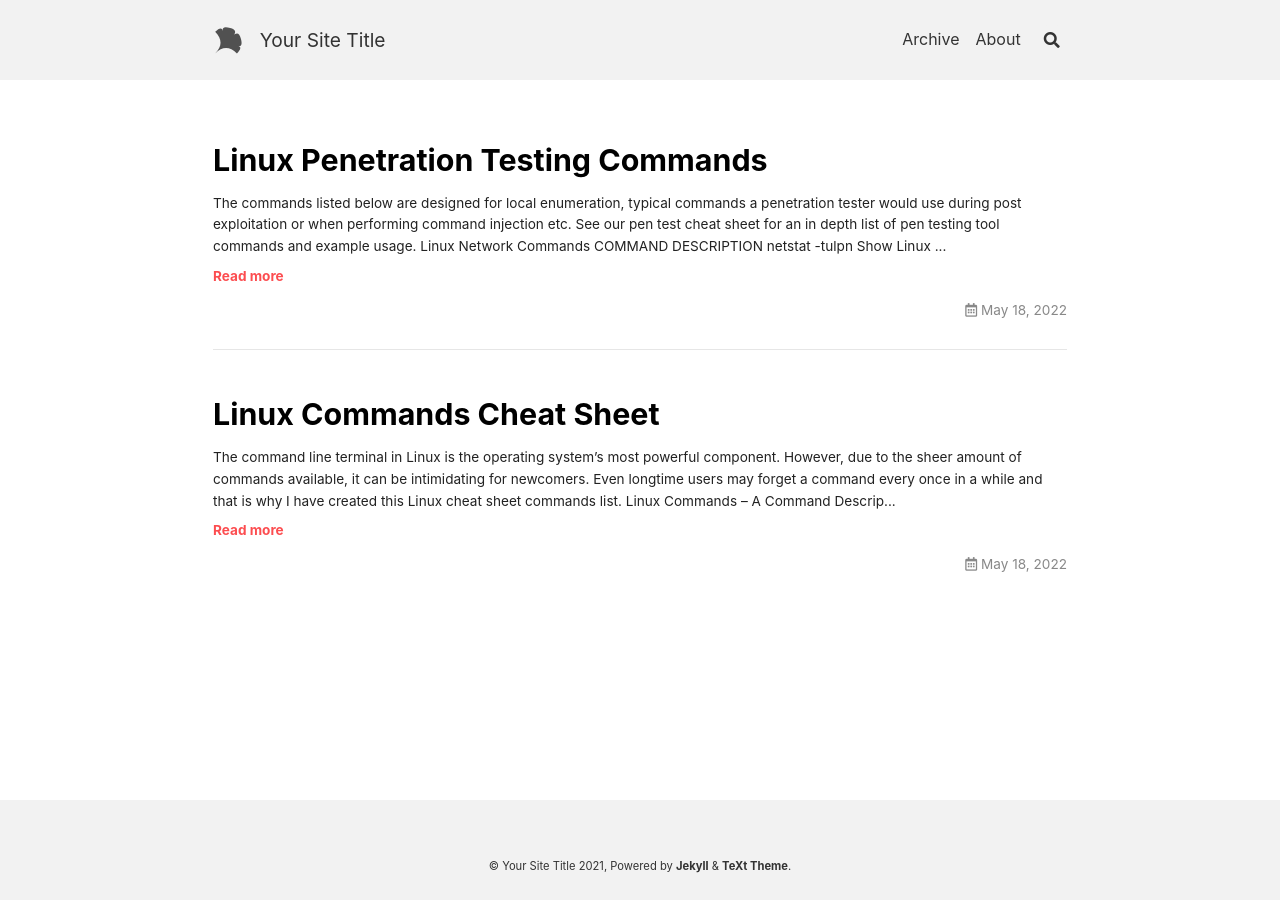
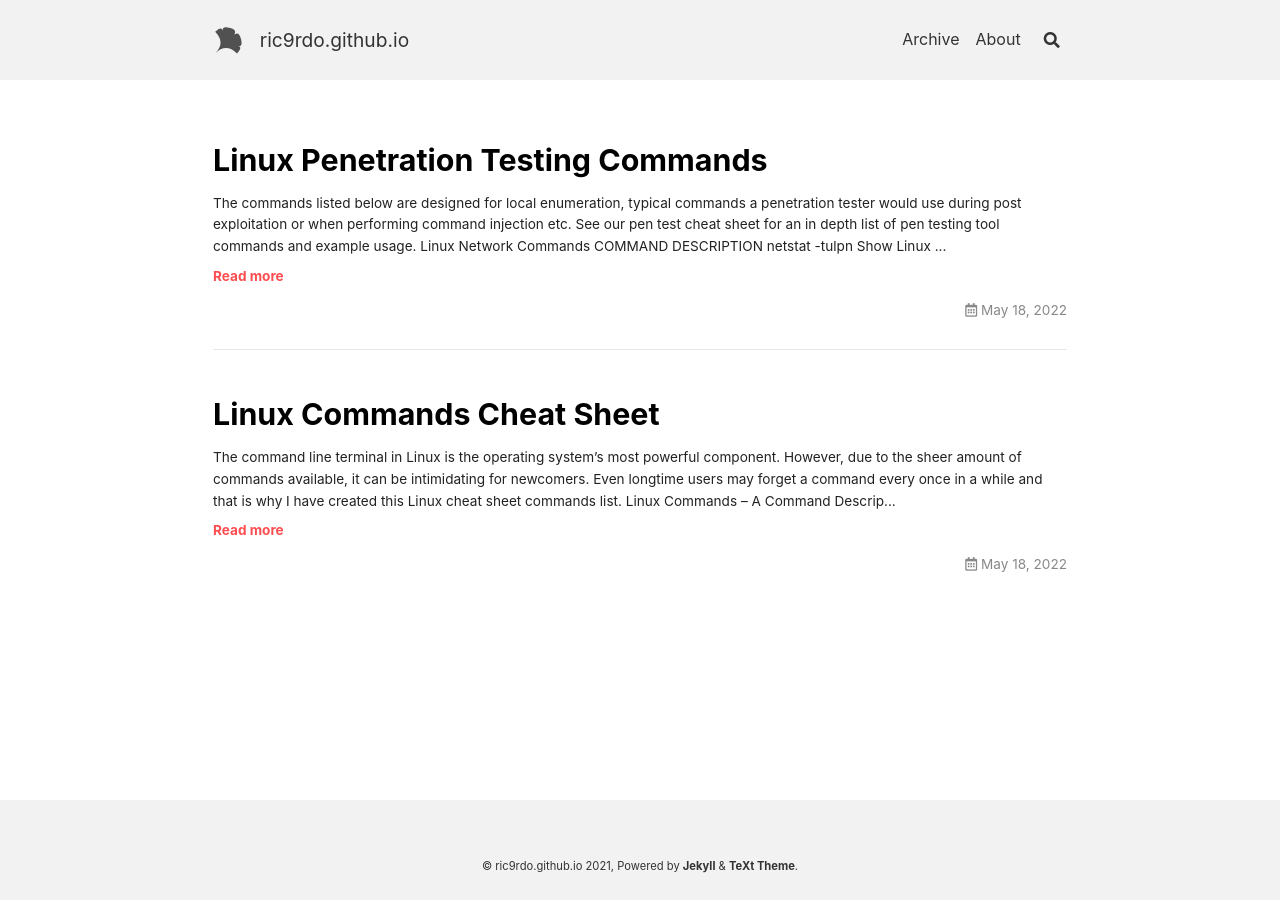
Before and after one commit to ric9rdo/ric9rdo.github.io, a Jekyll site: the page built from index.html, in a window 1280 px wide. Built offline with Jekyll 4.4.1, drawn with Linux system fonts in a browser that asks for light colours; nearby versions of some CDN libraries; the list of posts is cut into pages by our own code.

Commit message:
Update _config.yml

```diff
--- a/_config.yml
+++ b/_config.yml
@@ -20,9 +20,9 @@
 highlight_theme: default # "default" (default), "tomorrow", "tomorrow-night", "tomorrow-night-eighties", "tomorrow-night-blue", "tomorrow-night-bright"
 url     : # the base hostname & protocol for your site e.g. https://www.someone.com
 baseurl : # does not include hostname
-title   : Your Site Title
+title   : ric9rdo.github.io
 description: > # this means to ignore newlines until "Language & timezone"
-  Your Site Description
+  just a random cybersecurity (b)log
 
 
 ## => Language and Timezone
@@ -35,7 +35,7 @@
 ##############################
 author:
   type      : # "person" (default), "organization"
-  name      : Your Name
+  name      : ric9rdo
   url       :
   avatar    : # path or url of avatar image (square)
   bio       : I am an amazing person.
@@ -55,7 +55,7 @@
 
 ## => GitHub Repository (if the site is hosted by GitHub)
 ##############################
-repository: user_name/repo_name
+repository: github.com/ric9rdo
 repository_tree: master
 
 
```
